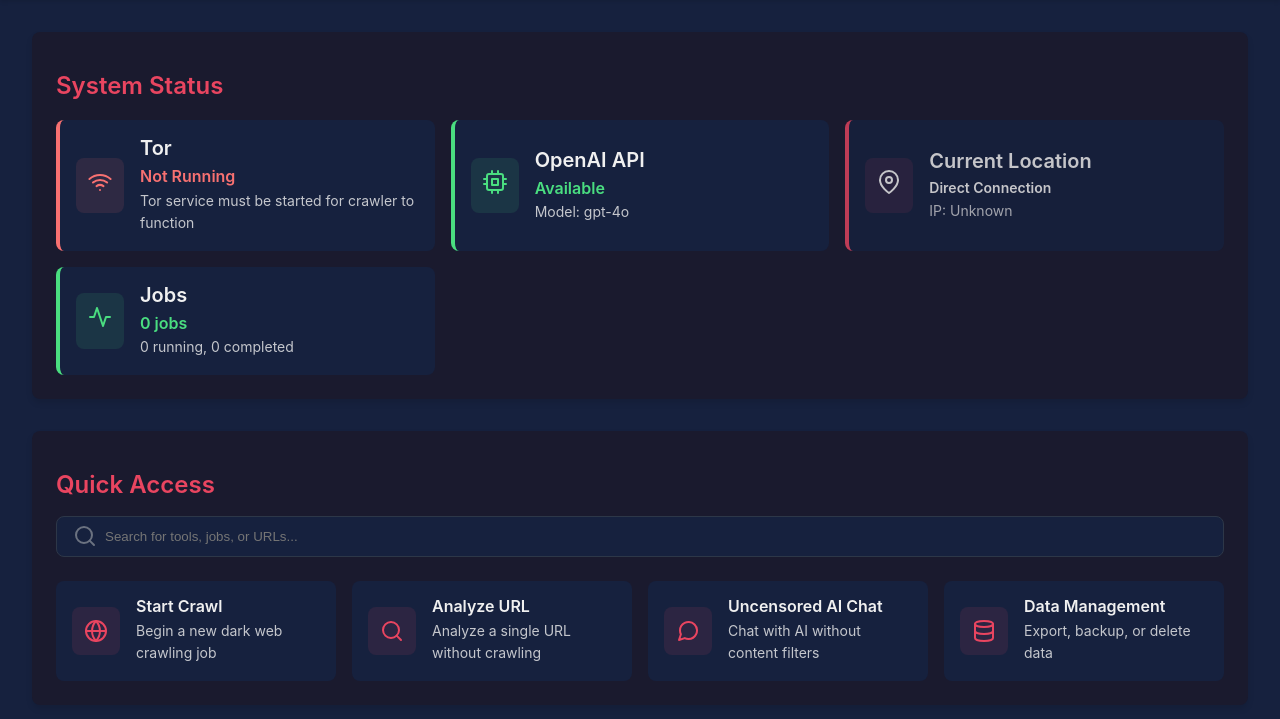
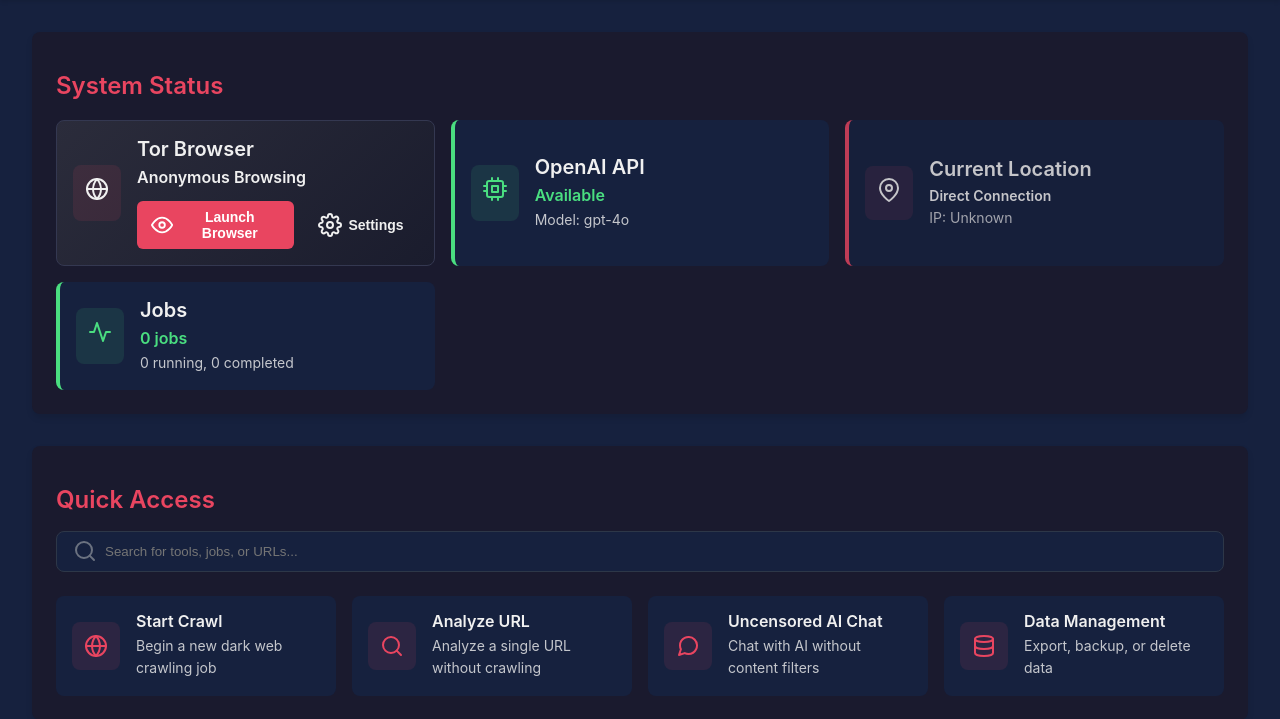
Before and after one commit to gorjessbbyx3/xxx, a Flask app: page / in a window 1280 px wide. Shown: the part 74-793 px from the top of the page. Run offline with Flask 3, Linux system fonts and the light colour scheme; data that the repository does not hold is empty.

Commit message:
Update dashboard.html

```diff
--- a/app/templates/dashboard.html
+++ b/app/templates/dashboard.html
@@ -6,6 +6,60 @@
     <title>BINGOxBANGO Dark Web Explorer</title>
     <link rel="stylesheet" href="{{ url_for('static', filename='styles.css') }}">
     <script src="https://cdn.jsdelivr.net/npm/feather-icons/dist/feather.min.js"></script>
+    <style>
+        /* Tor Browser Card Styles */
+        .tor-browser-card {
+            background: linear-gradient(135deg, #2b2c3b, #1a1c2d);
+            border: 1px solid #343851;
+            transition: all 0.3s ease;
+        }
+
+        .tor-browser-card:hover {
+            transform: translateY(-2px);
+            box-shadow: 0 8px 15px rgba(0, 0, 0, 0.2);
+        }
+
+        .tor-browser-actions {
+            display: flex;
+            margin-top: 10px;
+            gap: 10px;
+        }
+
+        .button {
+            padding: 8px 14px;
+            border-radius: 6px;
+            font-size: 14px;
+            font-weight: 600;
+            display: flex;
+            align-items: center;
+            gap: 6px;
+            cursor: pointer;
+            transition: all 0.2s ease;
+        }
+
+        .primary-button {
+            background-color: var(--primary-color);
+            color: white;
+            border: none;
+        }
+
+        .primary-button:hover {
+            background-color: var(--primary-hover);
+            transform: translateY(-1px);
+            box-shadow: 0 4px 8px rgba(0, 0, 0, 0.15);
+        }
+
+        .secondary-button {
+            background-color: transparent;
+            color: var(--text-light);
+            border: 1px solid var(--border-color);
+        }
+
+        .secondary-button:hover {
+            background-color: rgba(255, 255, 255, 0.05);
+            border-color: var(--text-muted);
+        }
+    </style>
 </head>
 <body>
     <header>
@@ -26,20 +80,22 @@
         <section class="status-panel">
             <h2>System Status</h2>
             <div class="status-cards">
-                <!-- Tor Status -->
-                <div class="status-card {% if service_status.tor.running %}status-ok{% else %}status-error{% endif %}">
+                <!-- Tor Browser -->
+                <div class="status-card tor-browser-card">
                     <div class="status-icon">
-                        <i data-feather="wifi"></i>
+                        <i data-feather="globe"></i>
                     </div>
                     <div class="status-details">
-                        <h3>Tor</h3>
-                        {% if service_status.tor.running %}
-                            <p class="status-text">Running</p>
-                            <p class="status-info">Current IP: {{ service_status.tor.ip }}</p>
-                        {% else %}
-                            <p class="status-text">Not Running</p>
-                            <p class="status-info">Tor service must be started for crawler to function</p>
-                        {% endif %}
+                        <h3>Tor Browser</h3>
+                        <p class="status-text">Anonymous Browsing</p>
+                        <div class="tor-browser-actions">
+                            <button id="launch-tor-browser" class="button primary-button">
+                                <i data-feather="eye"></i> Launch Browser
+                            </button>
+                            <button id="configure-tor" class="button secondary-button">
+                                <i data-feather="settings"></i> Settings
+                            </button>
+                        </div>
                     </div>
                 </div>
 
```
